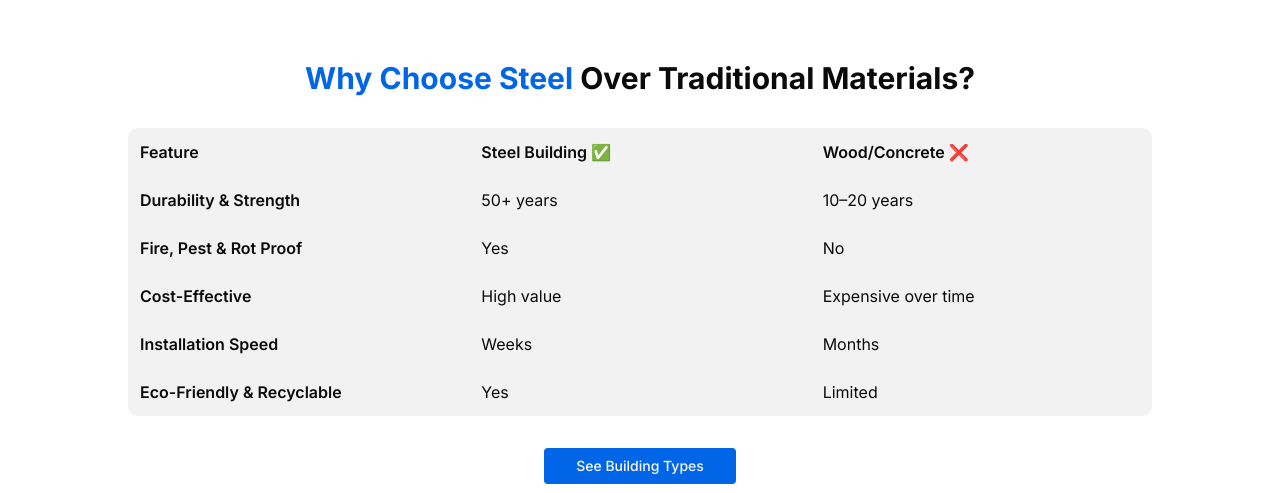
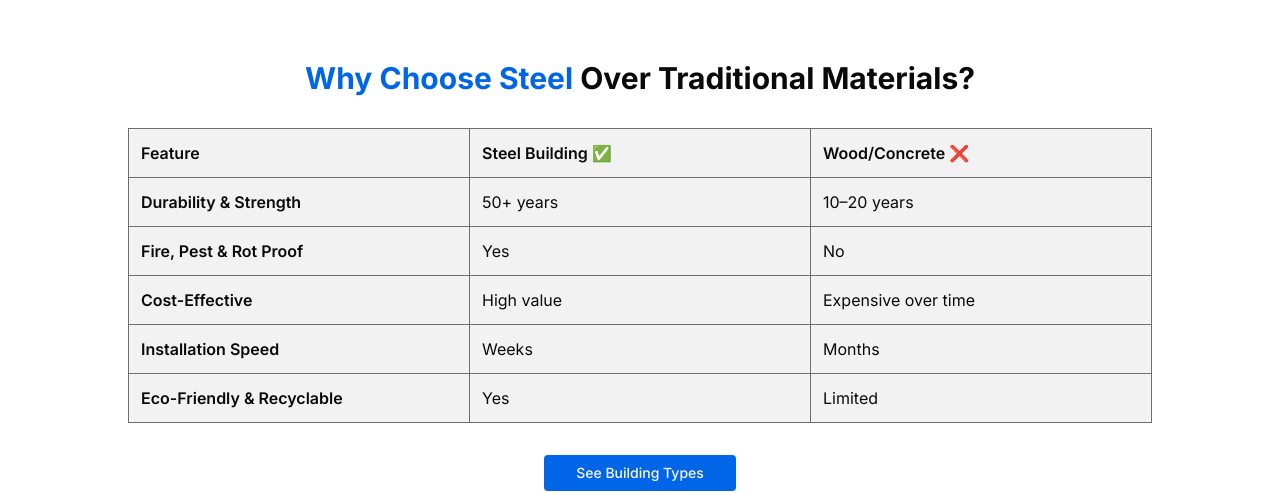
Before and after one commit to react6-flyweis/the-steel, a Next.js app: page /why-us in a window 1280 px wide. Shown: the part 1500-1993 px from the top of the page. Built offline with nearby package versions, Linux system fonts and the light colour scheme.

Commit message:
feat: update font settings and add table-bordered styles for improved layout

```diff
--- a/app/globals.css
+++ b/app/globals.css
@@ -6,8 +6,8 @@
 @theme inline {
   --color-background: var(--background);
   --color-foreground: var(--foreground);
-  --font-sans: var(--font-geist-sans);
-  --font-mono: var(--font-geist-mono);
+  --font-sans: var(--font-work-sans);
+  --font-inter: var(--font-inter);
   --color-sidebar-ring: var(--sidebar-ring);
   --color-sidebar-border: var(--sidebar-border);
   --color-sidebar-accent-foreground: var(--sidebar-accent-foreground);
@@ -144,4 +144,14 @@
   .marquee:hover .marquee__inner {
     animation-play-state: paused;
   }
+
+  .table-bordered {
+    border-collapse: collapse;
+    --table-border: #6d6d6d;
+  }
+
+  .table-bordered th,
+  .table-bordered td {
+    border: 1px solid var(--table-border);
+  }
 }
```
